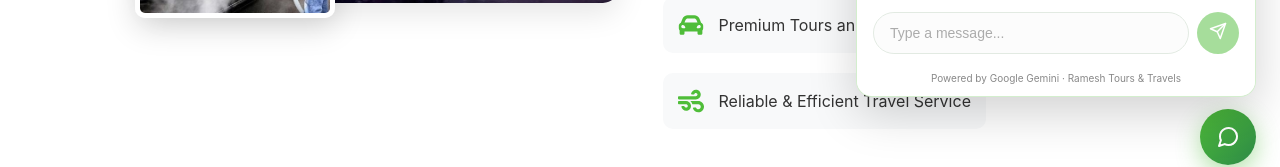
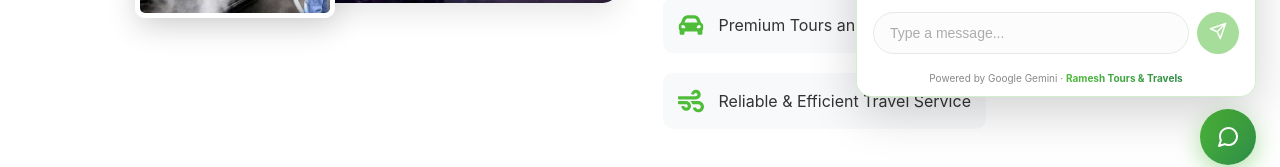
Before and after one commit to rameshmanepalli1234/rc-travels, a React app: page / in a window 1280 px wide. Both pictures are taken after a click on the button 1228 px from the left and 748 px from the top of the page. Shown: the part 611-778 px from the top of the page. Built offline with nearby package versions, Linux system fonts and the light colour scheme; no server answers.

Commit message:
feat(feature): added hightlight branch color in copilot

```diff
--- a/src/components/TravelAssistant/index.tsx
+++ b/src/components/TravelAssistant/index.tsx
@@ -183,7 +183,8 @@ const TravelAssistant = () => {
           </StyledInputRow>
 
           <StyledPoweredBy>
-            Powered by Google Gemini · {BRAND_NAME}
+            Powered by Google Gemini ·{" "}
+            <span className="assistant-brand-highlight">{BRAND_NAME}</span>
           </StyledPoweredBy>
         </StyledPanel>
       ) : null}
--- a/src/components/TravelAssistant/style.ts
+++ b/src/components/TravelAssistant/style.ts
@@ -192,4 +192,13 @@ export const StyledPoweredBy = styled.p`
   color: #888;
   text-align: center;
   background: #fff;
+
+  .assistant-brand-highlight {
+    font-weight: 700;
+    color: #2d8a47;
+    background: linear-gradient(90deg, #4fbd39 0%, #2d8a47 100%);
+    -webkit-background-clip: text;
+    background-clip: text;
+    -webkit-text-fill-color: transparent;
+  }
 `;
```
